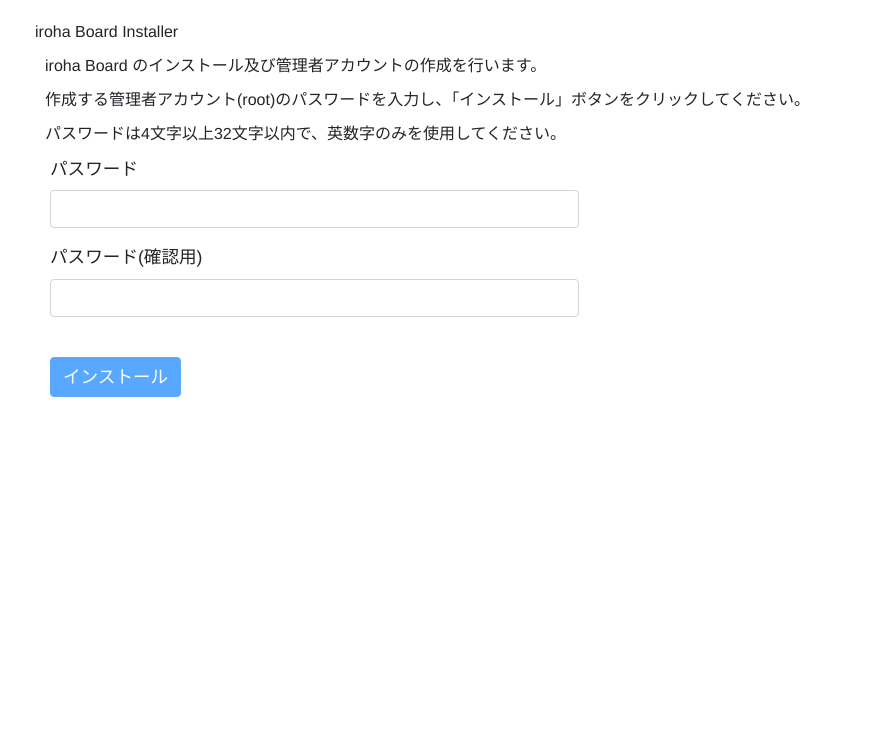
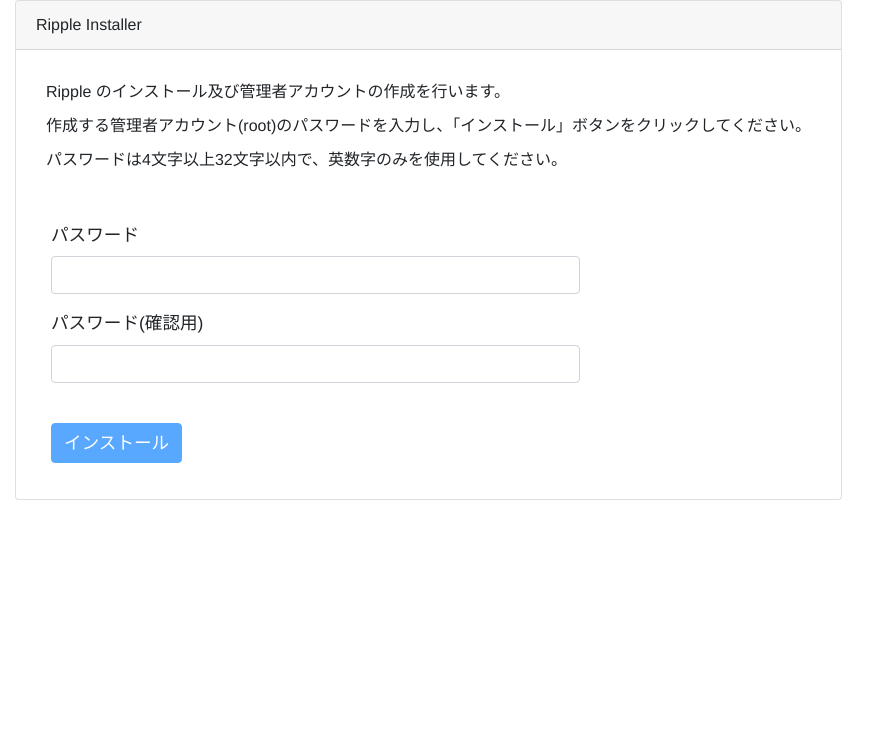
Before and after one commit to TachibanaET/inside-ripple-test, a CakePHP app: the page made by ripple/View/Install/index.ctp in a window 1280 px wide. Shown: the part 26-766 px from the top of the page, without its empty margins (0-890 px from the left). Run offline with PHP 8.4 and a stand-in for CakePHP, Linux system fonts and the light colour scheme; the template is opened without the code that fills it, so the values that code supplies are empty; some libraries are stand-ins or nearby versions.

Commit message:
update installer

```diff
--- a/ripple/View/Install/index.ctp
+++ b/ripple/View/Install/index.ctp
@@ -1,14 +1,14 @@
 <div class="install-index">
-	<div class="panel panel-info">
-		<div class="panel-heading">
-			iroha Board Installer
+	<div class="card">
+		<div class="card-header">
+			Ripple Installer
 		</div>
-		<div class="panel-body">
-			<p class="msg">iroha Board のインストール及び管理者アカウントの作成を行います。</p>
+		<div class="card-body">
+			<p class="msg">Ripple のインストール及び管理者アカウントの作成を行います。</p>
 			<p class="msg">作成する管理者アカウント(root)のパスワードを入力し、「インストール」ボタンをクリックしてください。</p>
 			<p class="msg">パスワードは4文字以上32文字以内で、英数字のみを使用してください。</p>
 		</div>
-		<div class="panel-body">
+		<div class="card-body">
 			<form method="post" class="form-horizontal">
 				<div class="form-group">
 					<label for="Password" class="col col-sm-3 control-label">パスワード</label>
```
Also changed, not shown: ripple/View/Install/complete.ctp (+5 -5 lines), ripple/View/Install/installed.ctp (+5 -5 lines), 1 other file.
